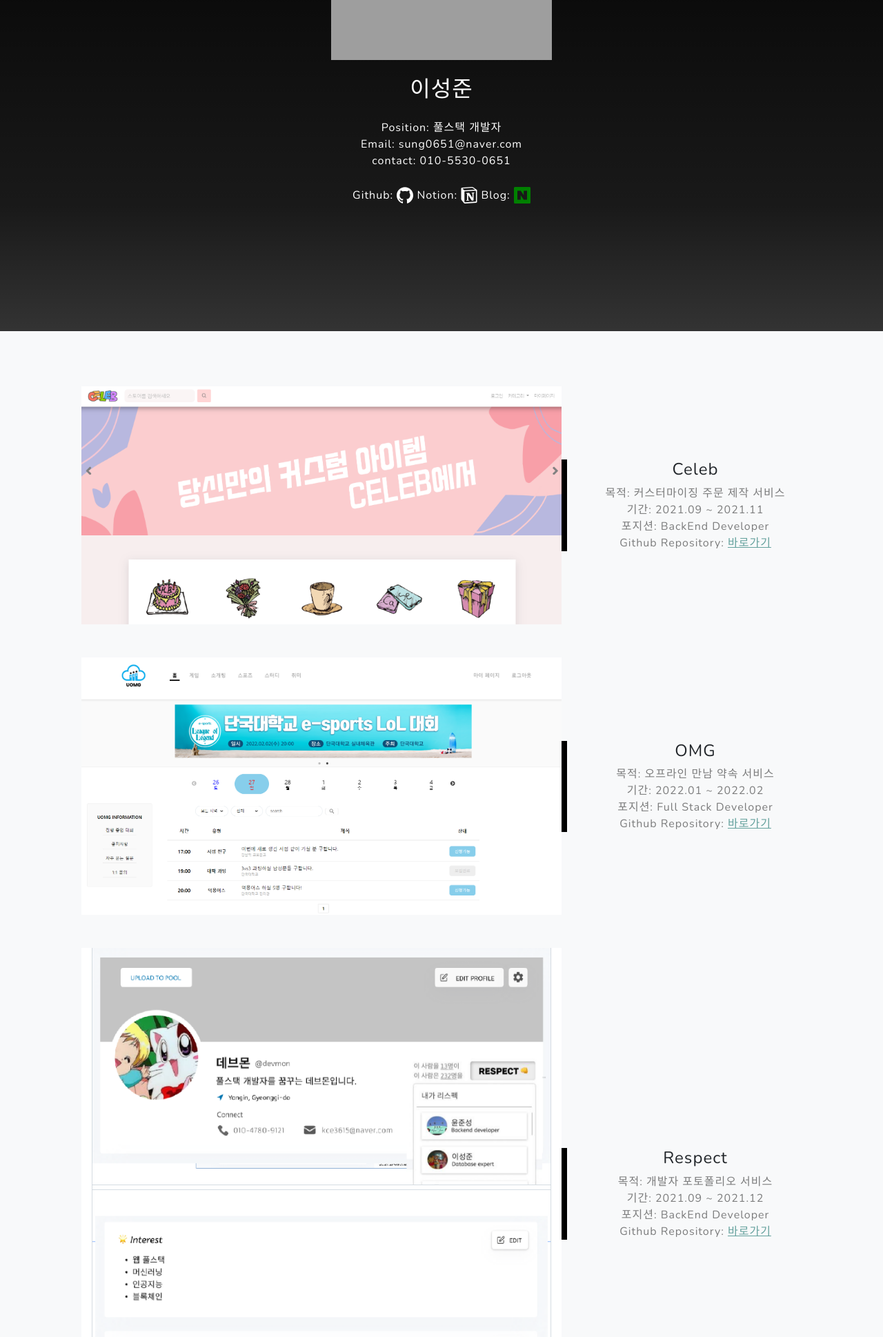
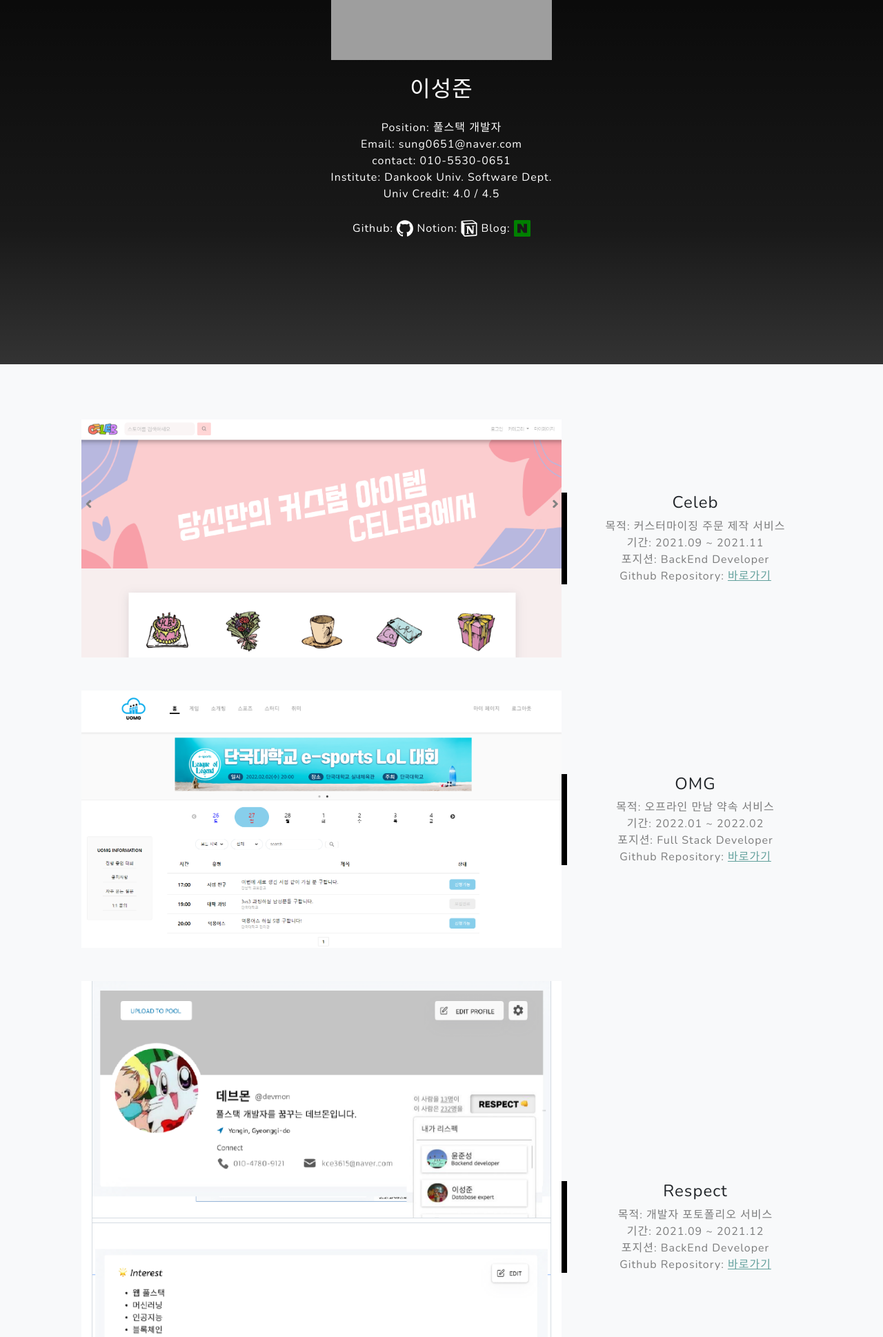
Before and after one commit to castlejun-2/Final-Term-Project-, a Django app: page / in a window 1280 px wide. Shown: the part 1049-2987 px from the top of the page at 69% size. Run offline with Django 4.2, Linux system fonts and the light colour scheme; some libraries are stand-ins or nearby versions; grey boxes are pictures that could not be loaded.

Commit message:
Add Institute & Credit

```diff
--- a/introduceapp/templates/introduceapp/index.html
+++ b/introduceapp/templates/introduceapp/index.html
@@ -82,6 +82,12 @@
             </div>
             <div class="text-white">
               contact: 010-5530-0651
+            </div>
+            <div class="text-white">
+              Institute: Dankook Univ. Software Dept.
+            </div>
+            <div class="text-white">
+              Univ Credit: 4.0 / 4.5
             </div>
             <br />
             <div class="text-white">
```
